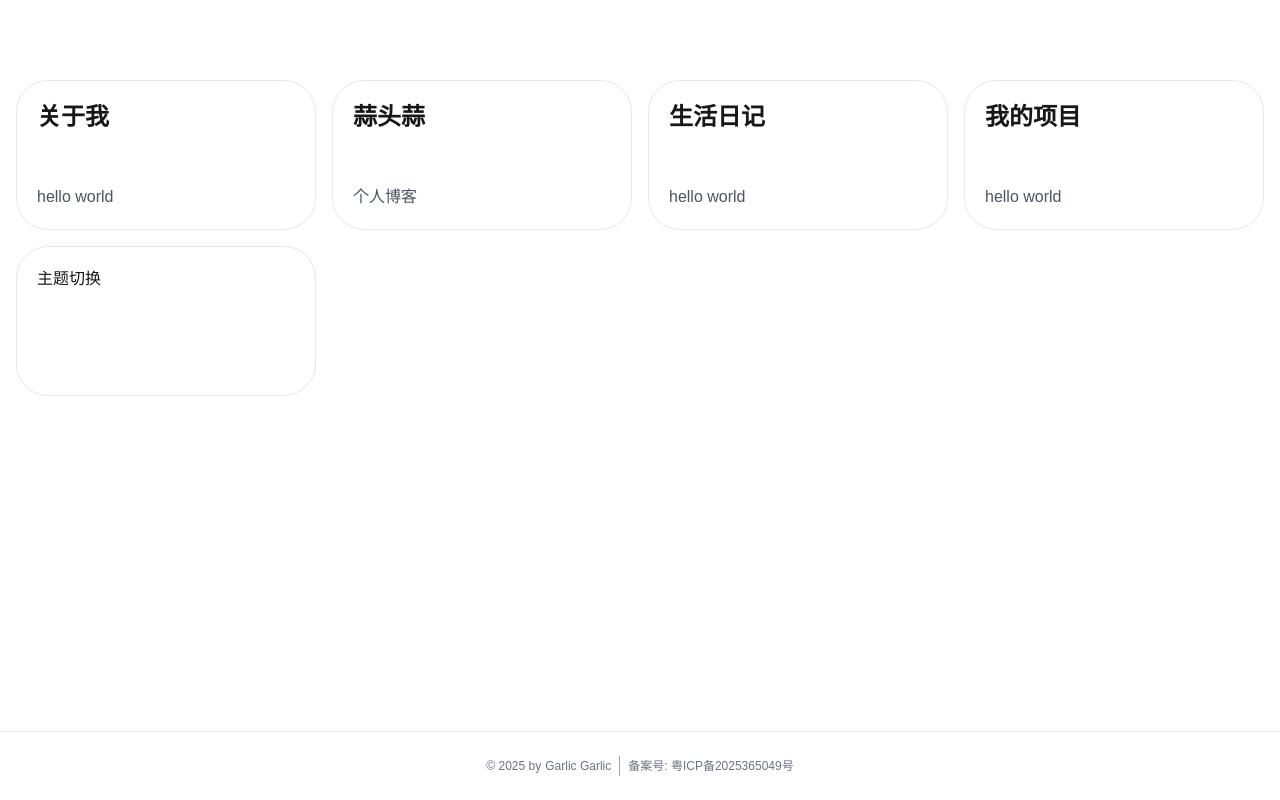
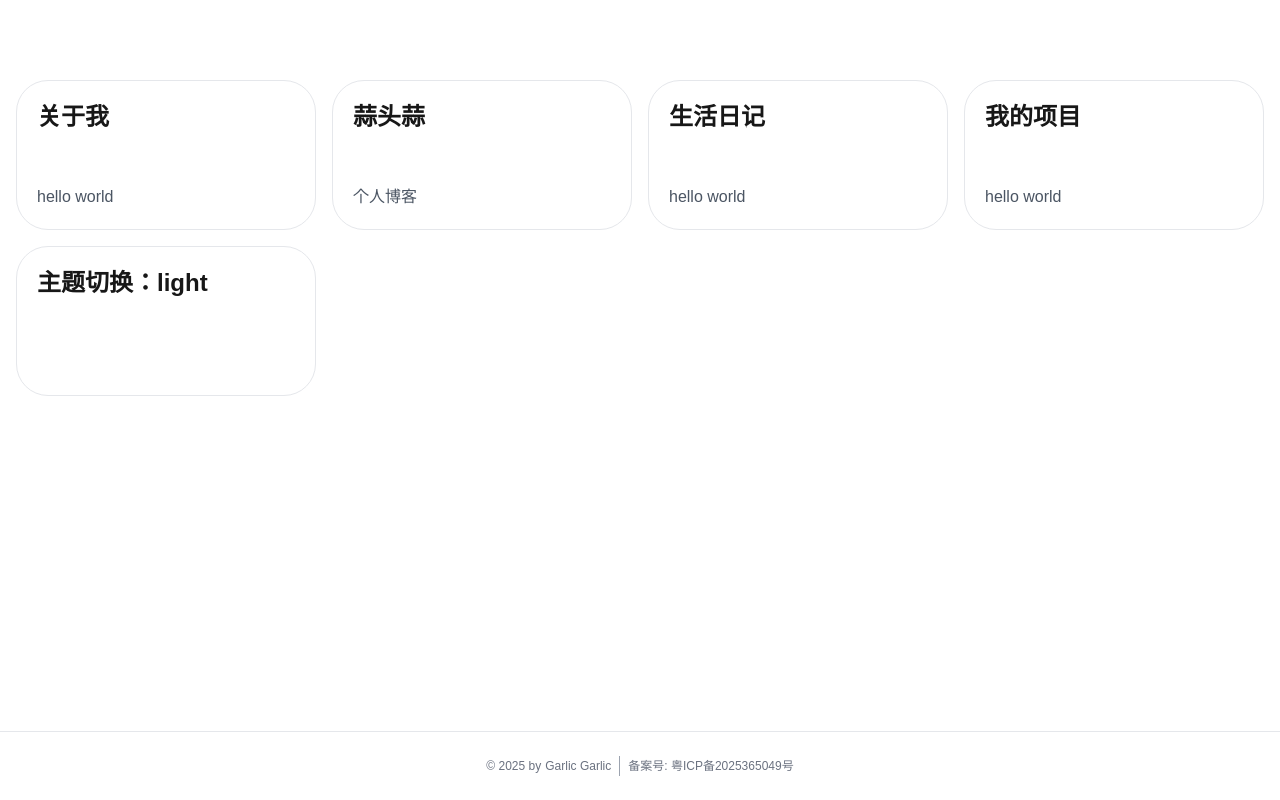
Before and after one commit to GrayFrost/zzhwhd, a Next.js app: page / in a window 1280 px wide. Built offline with nearby package versions, Linux system fonts and the light colour scheme.

Commit message:
暗黑模式

```diff
--- a/app/layout.tsx
+++ b/app/layout.tsx
@@ -20,8 +20,8 @@ export default function RootLayout({
     <html lang="en">
       <body className={`antialiased`}>
         <ThemeProvider>
-          <Back />
-          <div className="min-h-screen flex flex-col bg-white dark:bg-[#0b0f11]">
+          <div className="min-h-screen flex flex-col bg-white dark:bg-gray-900">
+            <Back />
             {children}
           </div>
         </ThemeProvider>
--- a/components/home.tsx
+++ b/components/home.tsx
@@ -36,7 +36,7 @@ export function Home() {
       <Link
         key="manga" // todo
         href="/about"
-        className="group bg-white dark:bg-darkBg border dark:border-knight transition-all duration-300 rounded-[32px] flex flex-col justify-between p-5 overflow-hidden z-[1] hover:shadow-lg hover:scale-[1.02] mx-auto w-full max-w-[400px]"
+        className="group bg-white dark:bg-gray-700 border dark:border-knight transition-all duration-300 rounded-[32px] flex flex-col justify-between p-5 overflow-hidden z-[1] hover:shadow-lg hover:scale-[1.02] mx-auto w-full max-w-[400px]"
       >
         <h2 className="text-2xl font-semibold mb-2 dark:text-white">关于我</h2>
         <p className="text-gray-600 dark:text-gray-300">hello world</p>
@@ -44,14 +44,14 @@ export function Home() {
       <Link
         key="blog"
         href="/blog"
-        className="group bg-white dark:bg-darkBg border dark:border-knight transition-all duration-300 rounded-[32px] flex flex-col justify-between p-5 overflow-hidden z-[1] hover:shadow-lg hover:scale-[1.02] mx-auto w-full max-w-[400px]"
+        className="group bg-white dark:bg-gray-700 border dark:border-knight transition-all duration-300 rounded-[32px] flex flex-col justify-between p-5 overflow-hidden z-[1] hover:shadow-lg hover:scale-[1.02] mx-auto w-full max-w-[400px]"
       >
         <h2 className="text-2xl font-semibold mb-2 dark:text-white">蒜头蒜</h2>
         <p className="text-gray-600 dark:text-gray-300">个人博客</p>
       </Link>
       <Link
         key="tree-diagram" // todo
-        className="group bg-white dark:bg-darkBg border dark:border-knight transition-all duration-300 rounded-[32px] flex flex-col justify-between p-5 overflow-hidden z-[1] hover:shadow-lg hover:scale-[1.02] mx-auto w-full max-w-[400px]"
+        className="group bg-white dark:bg-gray-700 border dark:border-knight transition-all duration-300 rounded-[32px] flex flex-col justify-between p-5 overflow-hidden z-[1] hover:shadow-lg hover:scale-[1.02] mx-auto w-full max-w-[400px]"
         href="life"
       >
         <h2 className="text-2xl font-semibold mb-2 dark:text-white">
@@ -61,7 +61,7 @@ export function Home() {
       </Link>
       <Link
         key="app-icon-generator" // todo
-        className="group bg-white dark:bg-darkBg border dark:border-knight transition-all duration-300 rounded-[32px] flex flex-col justify-between p-5 overflow-hidden z-[1] hover:shadow-lg hover:scale-[1.02] mx-auto w-full max-w-[400px]"
+        className="group bg-white dark:bg-gray-700 border dark:border-knight transition-all duration-300 rounded-[32px] flex flex-col justify-between p-5 overflow-hidden z-[1] hover:shadow-lg hover:scale-[1.02] mx-auto w-full max-w-[400px]"
         href="/project"
       >
         <h2 className="text-2xl font-semibold mb-2 dark:text-white">
@@ -71,7 +71,7 @@ export function Home() {
       </Link>
       <div
         key="setting"
-        className="group bg-white dark:bg-darkBg border dark:border-knight transition-all duration-300 rounded-[32px] flex flex-col justify-between p-5 overflow-hidden z-[1] hover:shadow-lg hover:scale-[1.02] mx-auto w-full max-w-[400px]"
+        className="group bg-white dark:bg-gray-700 border dark:border-knight transition-all duration-300 rounded-[32px] flex flex-col justify-between p-5 overflow-hidden z-[1] hover:shadow-lg hover:scale-[1.02] mx-auto w-full max-w-[400px]"
       >
         <ThemeToggle />
       </div>
--- a/components/theme-toggle.tsx
+++ b/components/theme-toggle.tsx
@@ -11,5 +11,12 @@ export default function ThemeToggle() {
     }
   };
 
-  return <div onClick={toggleTheme}>主题切换</div>;
+  return (
+    <div
+      onClick={toggleTheme}
+      className="text-2xl font-semibold mb-2 dark:text-white"
+    >
+      主题切换：{theme}
+    </div>
+  );
 }
```
